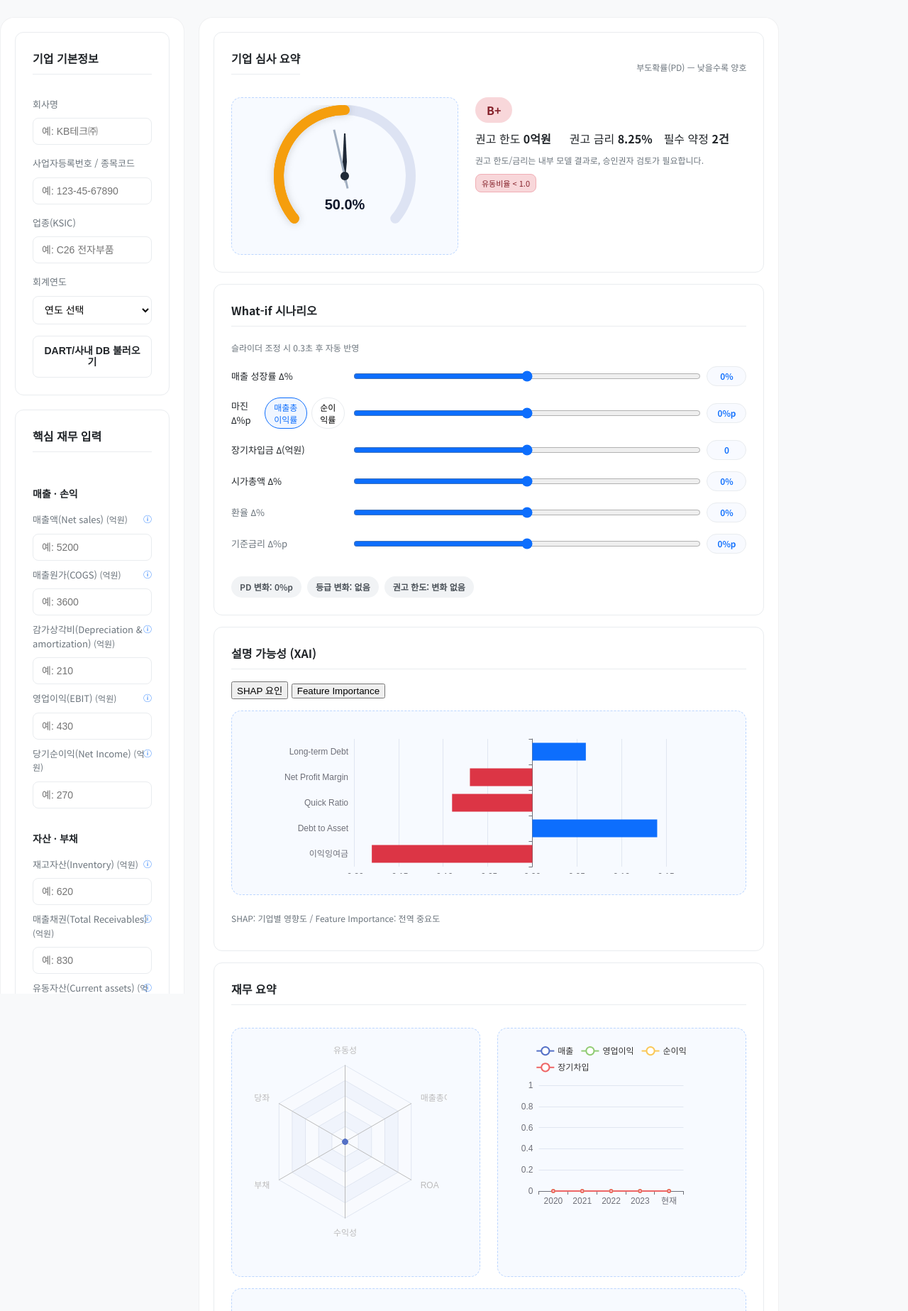
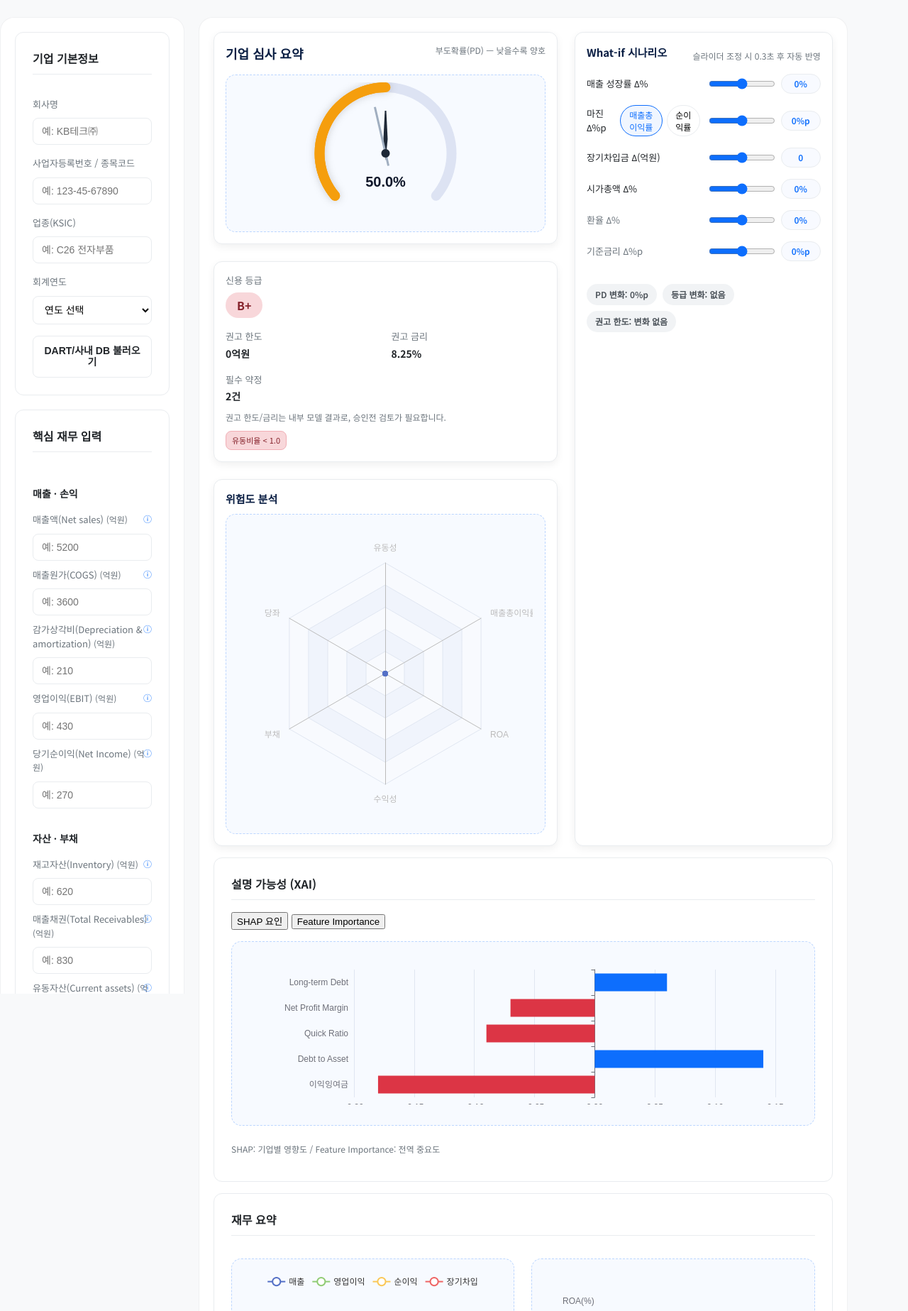
Before and after one commit to dreamwars99/dashboard_django, a Django app: page /corporate/ in a window 1280 px wide. Shown: the part 88-1935 px from the top of the page at 71% size. Run offline with Django 4.2, Linux system fonts and the light colour scheme.

Commit message:
feat(ui): 기업 심사 요약을 ㄱ자 레이아웃으로 재구성

```diff
--- a/corporate/static/corporate/styles_cor.css
+++ b/corporate/static/corporate/styles_cor.css
@@ -129,100 +129,167 @@
 /* 7) 메인 요약 (게이지/등급/메트릭/What-if) */
 .kb-summary{
   display: grid;
-  grid-template-columns: minmax(0, 1.25fr) minmax(0, 1fr) minmax(0, 1.3fr);
-  grid-template-rows: auto auto;
+  grid-template-columns: minmax(0, 1.2fr) minmax(0, 0.9fr);
   grid-template-areas:
-    'gauge metrics whatif'
-    'risk  risk    whatif';
+    'gauge whatif'
+    'metrics whatif'
+    'risk whatif';
   gap: var(--space-4);
   align-items: stretch;
 }
-.kb-summary__gauge{ grid-area: gauge; display: flex; flex-direction: column; gap: var(--space-2); position: relative; }
-.kb-grade-inline{ display: flex; align-items: flex-end; gap: 12px; }
-.kb-grade__value{
-  font-size: 48px;
-  font-weight: 900;
-  letter-spacing: .5px;
-  line-height: 1;
-  background: linear-gradient(180deg,#0b132b 0%,#2e74ff 80%);
-  -webkit-background-clip: text;
-  background-clip: text;
-  color: transparent;
-  text-shadow: 0 1px 0 rgba(0,0,0,.06);
+.kb-summary__gauge{
+  grid-area: gauge;
+  display: flex;
+  flex-direction: column;
+  gap: var(--space-3);
+  padding: var(--space-3);
+  border: 1px solid var(--kb-border);
+  border-radius: var(--kb-radius);
+  background: #fff;
+  box-shadow: var(--kb-shadow);
+  position: relative;
 }
-.kb-grade--A{--grade:#198754}
-.kb-grade--B{--grade:#3aa1ff}
-.kb-grade--C{--grade:#ffc107}
-.kb-grade--D{--grade:#fd7e14}
-.kb-grade--E{--grade:#dc3545}
-.kb-grade__meta{ display: flex; flex-direction: column; gap: 2px; font-size: 13px; color: var(--kb-muted); }
-.kb-grade__decision{ font-weight: 700; }
-.kb-decision--approve{ color: var(--kb-green); }
-.kb-decision--hold{ color: var(--kb-amber); }
-.kb-decision--reject{ color: var(--kb-red); }
-.kb-summary__threshold{ font-size: 12px; color: var(--kb-muted); }
-.kb-threshold-row{ display: flex; align-items: center; justify-content: space-between; gap: var(--space-2); }
-.kb-threshold-controls{ position: relative; display: flex; align-items: center; gap: 6px; }
-.kb-threshold-controls .kb-popover{ top: calc(100% + 6px); right: 0; }
-.kb-btn--xs{ padding: 5px 12px; font-size: 12px; line-height: 1.2; border-radius: 6px; }
-
+.kb-summary__header{
+  display: flex;
+  justify-content: space-between;
+  align-items: flex-start;
+  gap: var(--space-2);
+}
+.kb-summary__title{
+  margin: 0;
+  font-size: 18px;
+  font-weight: 700;
+  color: #0b1f44;
+}
+.kb-summary__subtitle{
+  margin: 0;
+  font-size: 15px;
+  font-weight: 700;
+  color: #0b1f44;
+}
+.kb-summary__hint{
+  font-size: 12px;
+  color: var(--kb-muted);
+}
 .kb-summary__metrics{
   grid-area: metrics;
   display: flex;
   flex-direction: column;
   gap: var(--space-2);
-  padding: var(--space-2);
+  padding: var(--space-3);
   border: 1px solid var(--kb-border);
   border-radius: var(--kb-radius);
-  background: rgba(13,110,253,0.02);
-  box-shadow: inset 0 0 0 1px rgba(13,110,253,0.04);
+  background: #fff;
+  box-shadow: var(--kb-shadow);
+}
+.kb-summary__metrics-grid{
+  display: grid;
+  grid-template-columns: repeat(2, minmax(0, 1fr));
+  gap: var(--space-3);
+}
+.kb-summary__grade{
+  display: flex;
+  flex-direction: column;
+  gap: 8px;
+  grid-column: 1 / -1;
+}
+.kb-summary__grade-label{
+  font-size: 13px;
+  color: var(--kb-muted);
 }
 .kb-metric{
   display: flex;
   flex-direction: column;
-  align-items: flex-start;
   gap: 4px;
   font-size: 14px;
   font-variant-numeric: tabular-nums;
 }
-.kb-metric__label{ color: var(--kb-muted); font-size: 13px; }
-.kb-metric__sub{ font-size: 11px; color: var(--kb-muted); font-weight: 400; }
-.kb-metric__value{ font-weight: 700; }
-.kb-metric__value--accent{ color: var(--kb-blue); }
-.kb-progress{ height: 10px; background: #f1f3f5; border-radius: 999px; overflow: hidden; border: 1px solid var(--kb-border); }
-.kb-progress__bar{ height: 100%; background: var(--kb-blue); }
-.kb-summary__metrics-top{ display: grid; gap: var(--space-2); }
-.kb-summary__metrics-bottom{ display: none; }
-.kb-summary__metrics-title{ margin: 0 0 var(--space-2); font-size: 15px; font-weight: 700; color: #0b1f44; }
+.kb-metric__label{
+  color: var(--kb-muted);
+  font-size: 13px;
+}
+.kb-metric__value{
+  font-weight: 700;
+}
+.kb-metric__value--accent{
+  color: var(--kb-blue);
+}
+.kb-progress{
+  height: 10px;
+  background: #f1f3f5;
+  border-radius: 999px;
+  overflow: hidden;
+  border: 1px solid var(--kb-border);
+}
+.kb-progress__bar{
+  height: 100%;
+  background: var(--kb-blue);
+}
+.summary-note{
+  margin: 0;
+  font-size: 12px;
+  color: var(--kb-muted);
+}
 .kb-summary__risk{
   grid-area: risk;
-  padding: var(--space-2);
+  display: flex;
+  flex-direction: column;
+  gap: var(--space-2);
+  padding: var(--space-3);
   border: 1px solid var(--kb-border);
   border-radius: var(--kb-radius);
   background: #fff;
   box-shadow: var(--kb-shadow);
-  display: flex;
-  flex-direction: column;
 }
-.summary-risk{ min-height: 150px; }
-
+.summary-risk{
+  min-height: 220px;
+}
 .kb-summary__whatif{
   grid-area: whatif;
   display: flex;
   flex-direction: column;
   gap: var(--space-3);
-  padding: var(--space-2) var(--space-3);
+  padding: var(--space-3);
   border: 1px solid var(--kb-border);
   border-radius: var(--kb-radius);
   background: #fff;
   box-shadow: var(--kb-shadow);
 }
-.kb-summary__whatif-title{ margin: 0; font-size: 15px; font-weight: 700; }
-.whatif-stack{ display: flex; flex-direction: column; gap: var(--space-3); }
-.whatif-stack .whatif-ctrl{ border: 1px dashed var(--kb-border); border-radius: 10px; padding: var(--space-3); background: #fdfdfd; }
-.whatif-result--compact{ display: grid; gap: 10px; font-size: 13px; }
-.whatif-result--compact strong{ font-size: 16px; color: var(--kb-blue); }
-.whatif-result--compact .kb-progress{ height: 8px; }
+.kb-summary__whatif-header{
+  display: flex;
+  justify-content: space-between;
+  align-items: center;
+  gap: var(--space-2);
+}
+.kb-summary__whatif-title{
+  margin: 0;
+  font-size: 15px;
+  font-weight: 700;
+  color: #0b1f44;
+}
+.whatif-stack{
+  display: flex;
+  flex-direction: column;
+  gap: var(--space-3);
+}
+.whatif-stack .whatif-ctrl{
+  border: 1px dashed var(--kb-border);
+  border-radius: 10px;
+  padding: var(--space-3);
+  background: #fdfdfd;
+}
+.whatif-result--compact{
+  display: grid;
+  gap: 10px;
+  font-size: 13px;
+}
+.whatif-result--compact strong{
+  font-size: 16px;
+  color: var(--kb-blue);
+}
+.whatif-result--compact .kb-progress{
+  height: 8px;
+}
 
 /* 8) 차트 플레이스홀더 (추후 JS 교체) */
 .chart-placeholder{
@@ -315,7 +382,8 @@
   .kb-panel--left { position: static; order: 1; }
   .kb-panel--center { order: 2; }
   .kb-summary { grid-template-columns: 1fr; grid-template-areas: 'gauge' 'metrics' 'risk' 'whatif'; }
-  .kb-summary__risk .chart-frame { min-height: 100px; }
+  .kb-summary__metrics-grid { grid-template-columns: minmax(0, 1fr); }
+  .kb-summary__risk .chart-frame { min-height: 160px; }
   .kb-trend-summary { grid-template-columns: 1fr; }
   .chart-frame--square { min-height: 260px; }
   .whatif-grid { grid-template-columns: 1fr; }
@@ -343,7 +411,6 @@
 .kb-popover__row{ display:flex; gap:8px; justify-content:flex-end; }
 
 /* 컨테이너 기준 위치 보정을 위해 게이지 섹션 패딩 튜닝 */
-.kb-summary__gauge{ position:relative; }
 
 /* 13) What-if 슬라이더 */
 .whatif-grid{
@@ -442,6 +509,8 @@
 .slider-group input[type="range"]{accent-color:var(--kb-blue);}
 
 @media (max-width:1100px){
+  .kb-summary{grid-template-columns:1fr;grid-template-areas:'gauge' 'metrics' 'risk' 'whatif';}
+  .kb-summary__metrics-grid{grid-template-columns:minmax(0,1fr);}
   .summary-layout{grid-template-columns:1fr;}
   .two-col-charts{grid-template-columns:1fr;}
 }
@@ -517,7 +586,7 @@
 #policyFlags .flag.info{background:#e7f5ff; border-color:#c7e0ff; color:#0b508d;}
 
 @media (max-width: 1100px){
-  .summary-strip__body{grid-template-columns:1fr;}
+  .kb-summary__risk .chart-frame{min-height:180px;}
   .collateral-layout{grid-template-columns:1fr;}
 }
 
--- a/corporate/templates/corporate/index_cor.html
+++ b/corporate/templates/corporate/index_cor.html
@@ -146,43 +146,52 @@
 {% endblock %}
 
 {% block main %}
-  <section class="kb-card card summary-strip" aria-labelledby="summaryTitle">
-          <div class="summary-strip__header">
-            <h2 class="card__title" id="summaryTitle">기업 심사 요약</h2>
-            <span class="summary-hint">부도확률(PD) — 낮을수록 양호</span>
-          </div>
-          <div class="summary-strip__body">
-            <div class="summary-strip__gauge">
+  <section class="kb-summary" aria-labelledby="summaryTitle">
+    <div class="kb-summary__gauge">
+      <header class="kb-summary__header">
+        <h2 class="kb-summary__title" id="summaryTitle">기업 심사 요약</h2>
+        <span class="kb-summary__hint">부도확률(PD) — 낮을수록 양호</span>
+      </header>
       <div class="chart-frame chart-frame--gauge">
-                <!-- pdGauge 비주얼을 바꾸려면 index_cor.js의 updateGauge() 옵션을 수정하세요. -->
         <div id="pdGauge" class="kb-chart" role="img" aria-label="부도확률(PD) 게이지"></div>
       </div>
     </div>
-            <div class="summary-strip__metrics">
+
+    <div class="kb-summary__metrics">
+      <div class="kb-summary__metrics-grid">
+        <div class="kb-summary__grade">
+          <span class="kb-summary__grade-label">신용 등급</span>
           <div class="grade-badge" id="gradeBadge">--</div>
-              <div class="summary-metrics">
-                <div class="metric">
-                  <span class="metric-label">권고 한도</span>
-                  <strong class="metric-value" id="summaryLimit">-</strong>
         </div>
-                <div class="metric">
-                  <span class="metric-label">권고 금리</span>
-                  <strong class="metric-value" id="summaryRate">-</strong>
+        <div class="kb-metric">
+          <span class="kb-metric__label">권고 한도</span>
+          <strong class="kb-metric__value" id="summaryLimit">-</strong>
         </div>
-                <div class="metric">
-                  <span class="metric-label">필수 약정</span>
-                  <strong class="metric-value" id="summaryCovenant">-</strong>
+        <div class="kb-metric">
+          <span class="kb-metric__label">권고 금리</span>
+          <strong class="kb-metric__value" id="summaryRate">-</strong>
+        </div>
+        <div class="kb-metric">
+          <span class="kb-metric__label">필수 약정</span>
+          <strong class="kb-metric__value" id="summaryCovenant">-</strong>
         </div>
       </div>
-              <p class="summary-note">권고 한도/금리는 내부 모델 결과로, 승인권자 검토가 필요합니다.</p>
+      <p class="summary-note">권고 한도/금리는 내부 모델 결과로, 승인전 검토가 필요합니다.</p>
       <div class="policy-flags" id="policyFlags" aria-live="polite"></div>
     </div>
+
+    <div class="kb-summary__risk" aria-labelledby="riskSummaryTitle">
+      <header class="kb-summary__header">
+        <h3 class="kb-summary__subtitle" id="riskSummaryTitle">위험도 분석</h3>
+      </header>
+      <div class="chart-frame chart-frame--square summary-risk">
+        <div id="ratioRadar" class="kb-chart" role="img" aria-label="재무 비율 레이더 차트"></div>
       </div>
-        </section>
+    </div>
 
-  <section class="kb-card card" aria-labelledby="whatIfTitle">
-          <div class="card-header">
-            <h2 class="card__title" id="whatIfTitle">What-if 시나리오</h2>
+    <div class="kb-summary__whatif" aria-labelledby="whatIfTitle">
+      <div class="kb-summary__whatif-header">
+        <h3 class="kb-summary__whatif-title" id="whatIfTitle">What-if 시나리오</h3>
         <span class="hint">슬라이더 조정 시 0.3초 후 자동 반영</span>
       </div>
       <div class="whatif-controls">
@@ -228,8 +237,8 @@
         <span class="whatif-pill">등급 변화: 0단계</span>
         <span class="whatif-pill">권고 한도: 변화 없음</span>
       </div>
+    </div>
   </section>
-
   <section class="kb-card card" aria-labelledby="xaiTitle">
           <div class="card-header">
             <h2 class="card__title" id="xaiTitle">설명 가능성 (XAI)</h2>
@@ -250,15 +259,12 @@
   <section class="kb-card card" aria-labelledby="financeSummaryTitle">
           <h2 class="card__title" id="financeSummaryTitle">재무 요약</h2>
           <div class="two-col-charts">
-            <div class="chart-frame chart-frame--square">
-              <div id="ratioRadar" class="kb-chart" role="img" aria-label="재무 비율 레이더 차트"></div>
-            </div>
             <div class="chart-frame chart-frame--wide">
               <div id="trendLine" class="kb-chart" role="img" aria-label="재무 추이 라인 차트"></div>
             </div>
-          </div>
             <div class="chart-frame chart-frame--wide optional" id="peerFrame">
               <div id="peerScatter" class="kb-chart" role="img" aria-label="업종 중위수 대비 포지션"></div>
+            </div>
           </div>
         </section>
 
```
Lines whose indentation alone changed are shown as unchanged.
